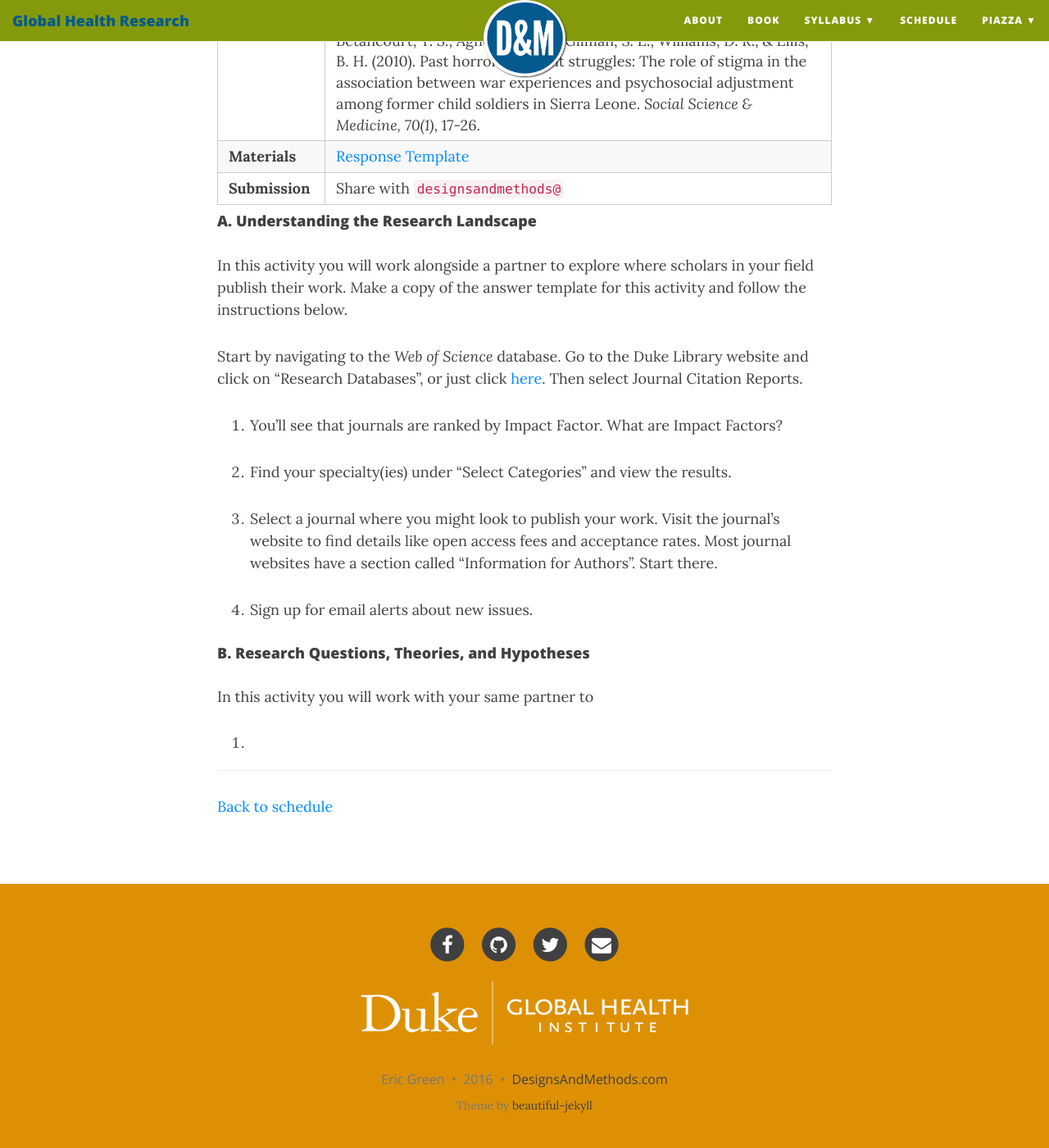
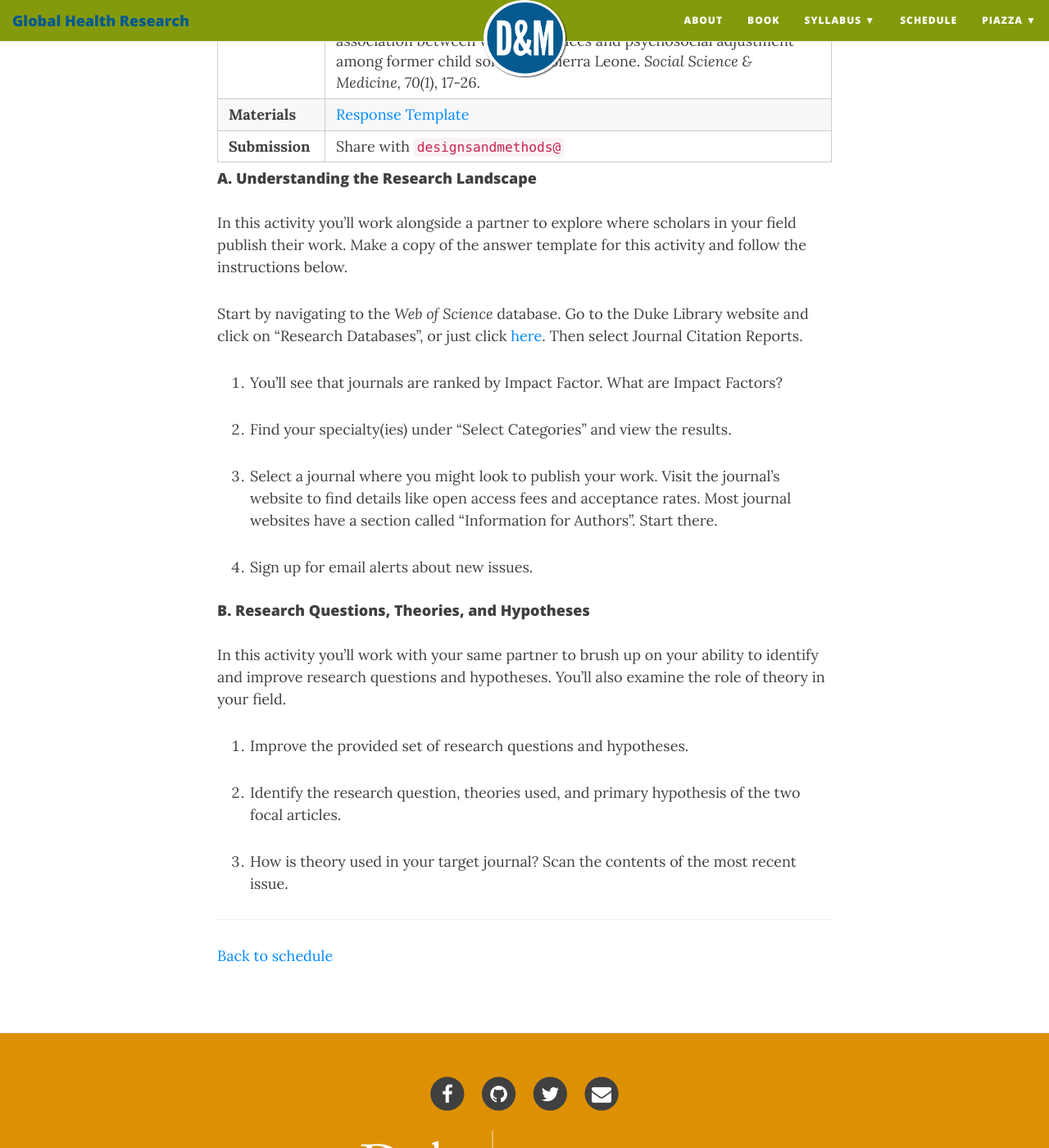
Before and after one commit to ericpgreen/ghr, a Jekyll site: the page built from modules/mod1/s1-2.md, in a window 1280 px wide and 1400 px high, scrolled down 980 px. Shown: the whole window at 82% size. Built offline with Jekyll 4.4.1, drawn with Linux system fonts in a browser that asks for light colours; nearby versions of some CDN libraries.

Commit message:
update 1.2

```diff
--- a/modules/mod1/s1-2.md
+++ b/modules/mod1/s1-2.md
@@ -14,13 +14,13 @@
 
 ### In-Class Activities
 
-| **Pre-class prep** | Review: <br><br> Tsai, A. C., & Venkataramani, A. S. (2015). The causal effect of education on HIV stigma in Uganda: evidence from a natural experiment. *Social Science & Medicine, 142*, 37-46. <br><br> Betancourt, T. S., Agnew-Blais, J., Gilman, S. E., Williams, D. R., & Ellis, B. H. (2010). Past horrors, present struggles: The role of stigma in the association between war experiences and psychosocial adjustment among former child soldiers in Sierra Leone. *Social Science & Medicine, 70(1)*, 17-26. |
+| **Pre-class prep** | Tsai, A. C., & Venkataramani, A. S. (2015). The causal effect of education on HIV stigma in Uganda: evidence from a natural experiment. *Social Science & Medicine, 142*, 37-46. <br><br> Betancourt, T. S., Agnew-Blais, J., Gilman, S. E., Williams, D. R., & Ellis, B. H. (2010). Past horrors, present struggles: The role of stigma in the association between war experiences and psychosocial adjustment among former child soldiers in Sierra Leone. *Social Science & Medicine, 70(1)*, 17-26. |
 | **Materials**       | [Response Template](https://docs.google.com/document/d/1DE4UUd-qBk3Fr6aUL26XMUzeXdRs0IwAxofjVg3XJGE/edit?usp=sharing) |
 | **Submission**     | Share with `designsandmethods@` |
 
 #### A. Understanding the Research Landscape
 
-In this activity you will work alongside a partner to explore where scholars in your field publish their work. Make a copy of the answer template for this activity and follow the instructions below.
+In this activity you'll work alongside a partner to explore where scholars in your field publish their work. Make a copy of the answer template for this activity and follow the instructions below.
 
 Start by navigating to the *Web of Science* database. Go to the Duke Library website and click on "Research Databases", or just click [here](http://guides.library.duke.edu/az.php). Then select Journal Citation Reports.
 
@@ -34,11 +34,13 @@
 
 #### B. Research Questions, Theories, and Hypotheses
 
-In this activity you will work with your same partner to
+In this activity you'll work with your same partner to brush up on your ability to identify and improve research questions and hypotheses. You'll also examine the role of theory in your field.
 
-1.
+1. Improve the provided set of research questions and hypotheses.
 
+2. Identify the research question, theories used, and primary hypothesis of the two focal articles.
 
+3. How is theory used in your target journal? Scan the contents of the most recent issue.
 
 * * *
 
```
